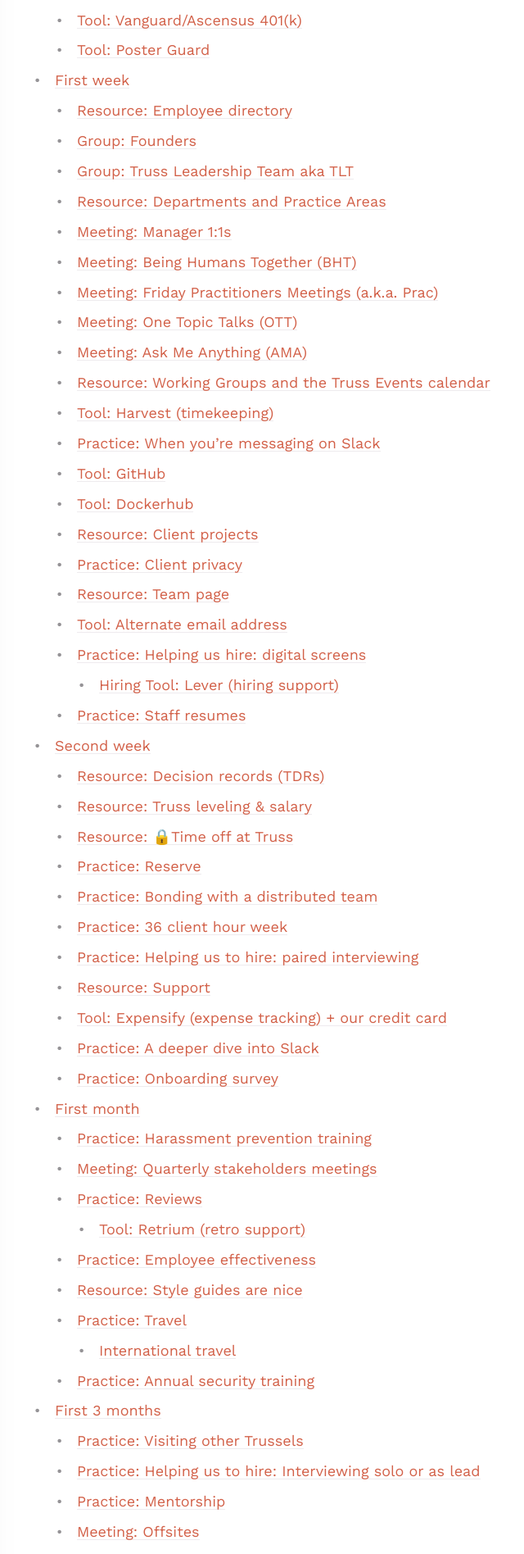
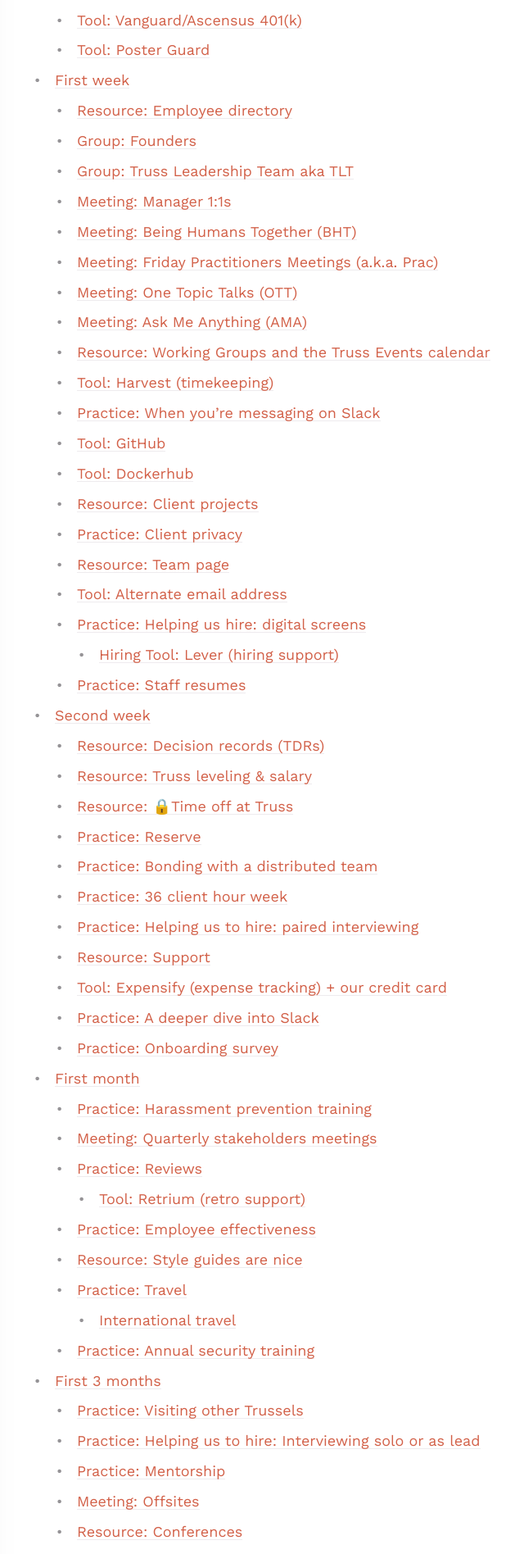
Before and after one commit to trussworks/trussels-guide, a Jekyll site: the page built from docs/trussels.md, in a window 1280 px wide. Shown: the part 2095-3991 px from the top of the page at 82% size, without its empty margins (377-1017 px from the left). Built offline with Jekyll 4.4.1, drawn with Linux system fonts in a browser that asks for light colours; emoji names are drawn with the system emoji font; part of the change alters nothing that is shown.

Commit message:
update trussels.md (#76)
deleted "Resource: Departments and Practice Areas" section b/c seems duplicative to description of TLT group

```diff
--- a/docs/trussels.md
+++ b/docs/trussels.md
@@ -363,26 +363,10 @@ The Truss leadership team includes the founding team and:
 * **Amy Meng** Delivery Management Practice Lead.
 * **Carla Silvey** Product Management Practice Lead.
 * **Carmen Bocanegra** Research and Design Practice Lead.
-* **Elizabeth Eady** (Temporary) Infrastructure Engineering Practice Lead.
+* **Elizabeth Eady** Infrastructure Engineering Practice Lead.
 * **Hannah Kane** Head of Delivery (oversees Client Success Managers and Delivery Managers)
 * **Nick Twyman** Application Engineering Practice Lead.
 * **Nora Alves** (Interim) Head of People.
-
-## Resource: Departments and Practice Areas
-Truss has three departments led by the founders:
-
-* BizOps (business operations), led by Jen Leech (COO)
-* Key Practices (the product/service we sell), led by Mark Ferlatte (CTO)
-* Sales (commercial and government), led by Everett Harper (CEO)
-
-Key Practices consists of the following practice areas:
-
-* Application Engineering, led by Nick Twyman
-* Delivery Management, led by Amy Meng
-* InfraSec, led by Elizabeth Eady
-* Client Success, led by Hannah Kane
-* Product Management, led by Carla Silvey
-* Research & Design, led by Carmen Bocanegra
 
 ## Meeting: Manager 1:1s
 You have likely already met with your manager. 1:1s are an essential practice at Truss. Everyone meets with their manager on a regular basis, at a frequency comfortable for both of them.
```
